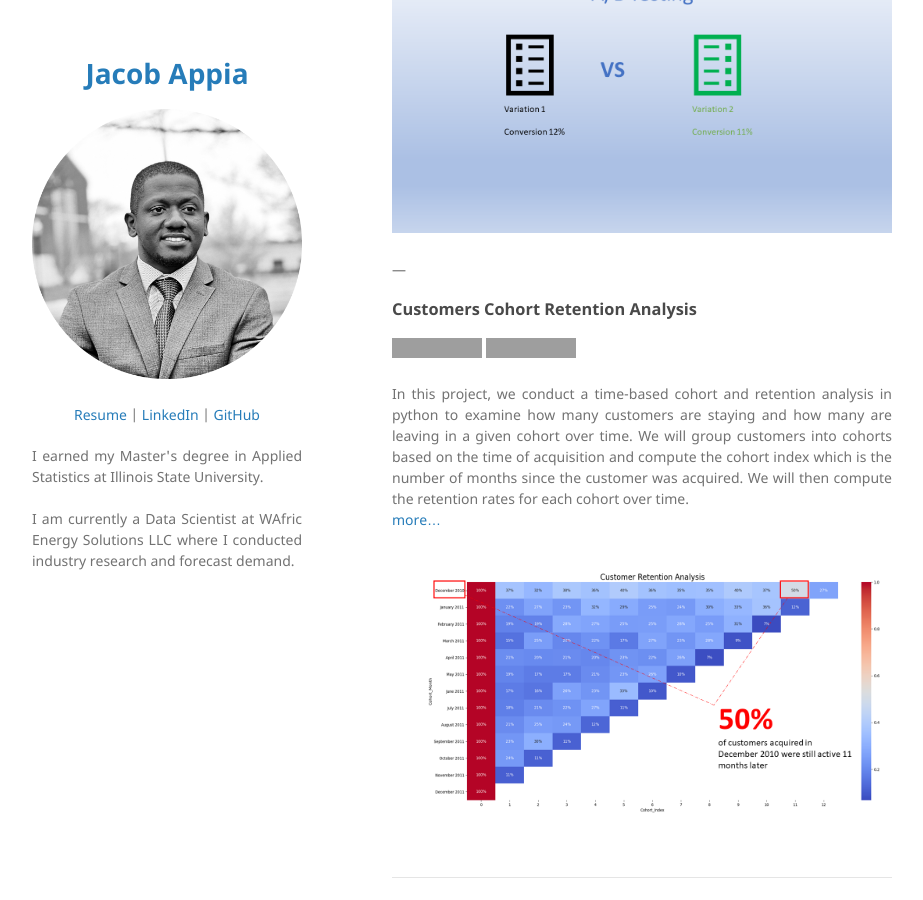
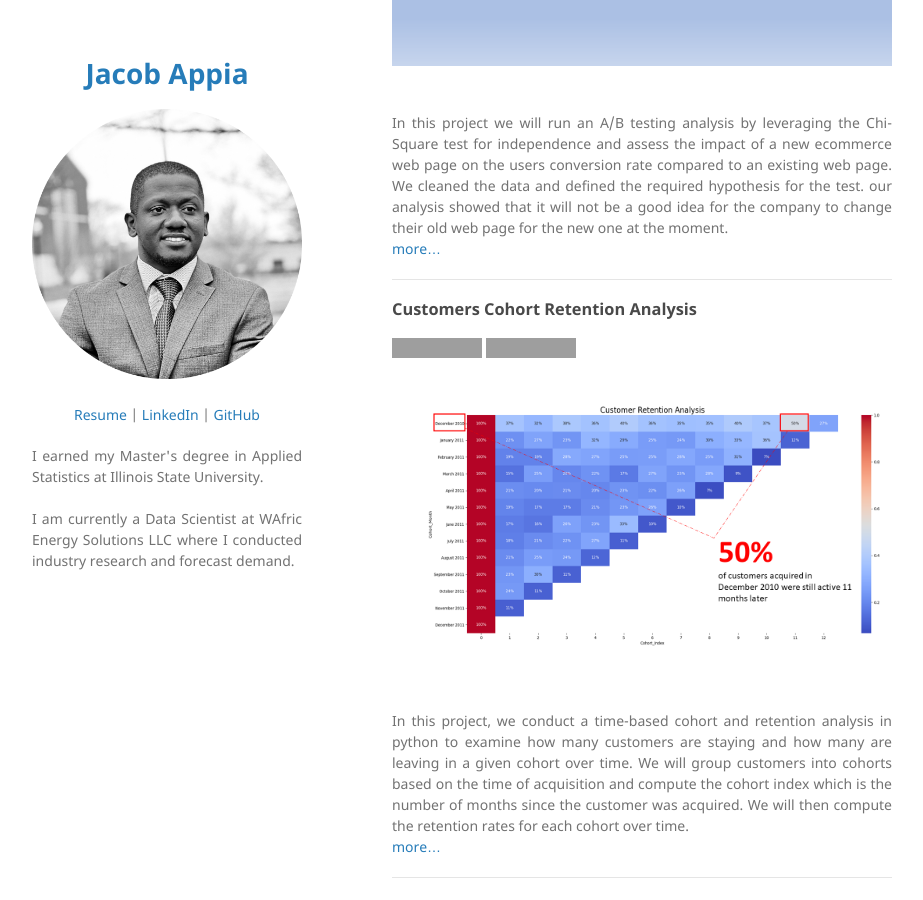
Before and after one commit to jacobappia/jacobappia.github.io, a Jekyll site: the page built from index.md, in a window 1280 px wide and 900 px high, scrolled down 487 px. Shown: the whole window, without its empty margins (178-1101 px from the left). Built offline with Jekyll 4.4.1, drawn with Linux system fonts in a browser that asks for light colours; our own code applies the rules of GitHub Pages for plain Markdown files; grey boxes are pictures that could not be loaded.

Commit message:
Update index.md

```diff
--- a/index.md
+++ b/index.md
@@ -5,23 +5,23 @@
 [![Open Notebook](https://img.shields.io/badge/Jupyter-Open_Notebook-blue?logo=Jupyter)](projects/AB Testing New Web Page.html)
 [![View on GitHub](https://img.shields.io/badge/GitHub-View_on_GitHub-blue?logo=GitHub)](https://github.com/jacobappia/Analyses-of-New-Web-Page-Impact-on-Conversion-Rate-Ecommerce)
 
+<br>
+<center><img src="images/ab_testing.png"/></center>
+<br>
+
 <div style="text-align: justify">In this project we will run an A/B testing analysis by leveraging the Chi-Square test for independence and assess the impact of a new ecommerce web page on the users conversion rate compared to an existing web page. We cleaned the data and defined the required hypothesis for the test. our analysis showed that it will not be a good idea for the company to change their old web page for the new one at the moment.</div>
 [more...](projects/AB Testing New Web Page.html)
 
-<br>
-<center><img src="images/ab_testing.png"/></center>
-<br>
 ---
 ### Customers Cohort Retention Analysis
 
 [![Open Notebook](https://img.shields.io/badge/Jupyter-Open_Notebook-blue?logo=Jupyter)](projects/Cohort Retention Analysis.html)
 [![View on GitHub](https://img.shields.io/badge/GitHub-View_on_GitHub-blue?logo=GitHub)](https://github.com/jacobappia/Cohort-Retention-Analysis)
-
-<div style="text-align: justify">In this project, we conduct a time-based cohort and retention analysis in python to examine how many customers are staying and how many are leaving in a given cohort over time. We will group customers into cohorts based on the time of acquisition and compute the cohort index which is the number of months since the customer was acquired. We will then compute the retention rates for each cohort over time.</div>
-[more...](projects/Cohort Retention Analysis.html)
 <br>
 <center><img src="images/cohort_analysis_result.png"></center>
 <br>
+<div style="text-align: justify">In this project, we conduct a time-based cohort and retention analysis in python to examine how many customers are staying and how many are leaving in a given cohort over time. We will group customers into cohorts based on the time of acquisition and compute the cohort index which is the number of months since the customer was acquired. We will then compute the retention rates for each cohort over time.</div>
+[more...](projects/Cohort Retention Analysis.html)
 
 ---
 ### Detect Spam Messages: TF-IDF and Naive Bayes Classifier
```
